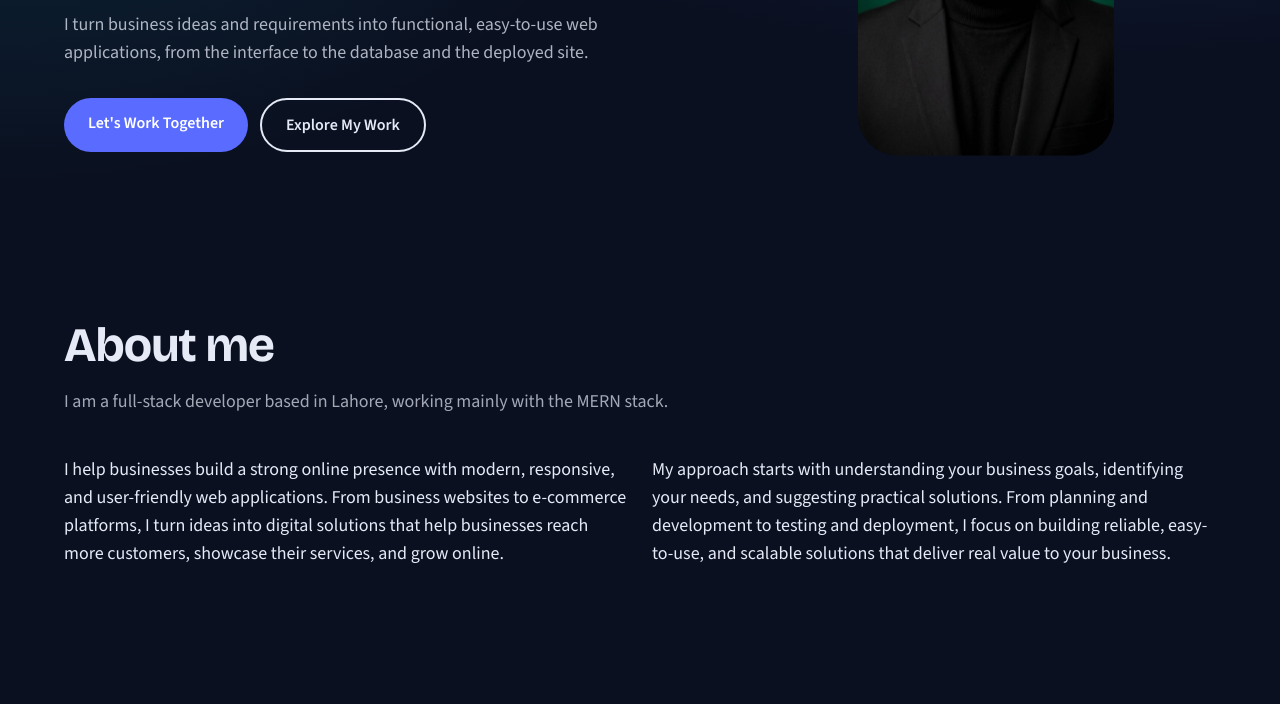
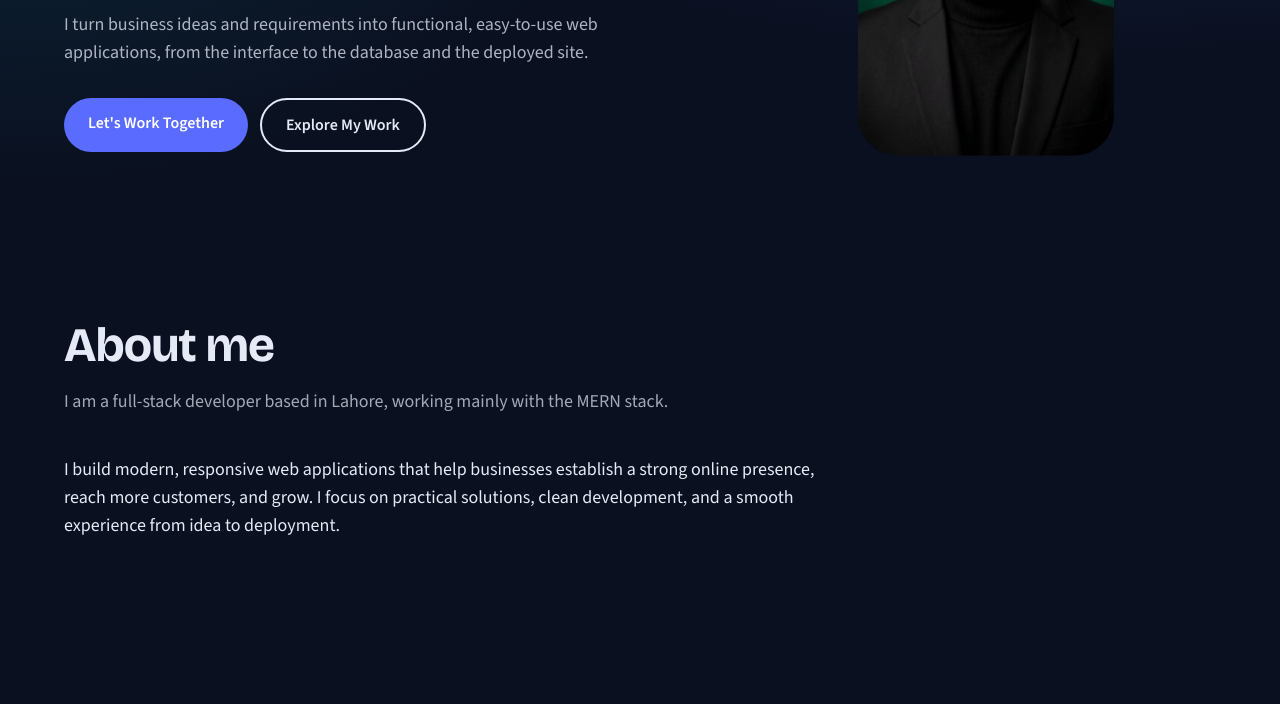
Before and after one commit to haris379/Haris-Builds, a React (Vite) app: page / in a window 1280 px wide. Shown: the part 429-1133 px from the top of the page. Built offline with nearby package versions, Linux system fonts and the light colour scheme.

Commit message:
Update intro

```diff
--- a/src/components/sections/About.tsx
+++ b/src/components/sections/About.tsx
@@ -8,20 +8,12 @@ export default function About() {
       title="About me"
       intro="I am a full-stack developer based in Lahore, working mainly with the MERN stack."
     >
-      <Reveal className="grid gap-6 md:grid-cols-2">
-        <p className="text-lg">
-          I help businesses build a strong online presence with modern,
-          responsive, and user-friendly web applications. From business websites
-          to e-commerce platforms, I turn ideas into digital solutions that help
-          businesses reach more customers, showcase their services, and grow
-          online.
-        </p>
-        <p className="text-lg">
-          My approach starts with understanding your business goals, identifying
-          your needs, and suggesting practical solutions. From planning and
-          development to testing and deployment, I focus on building reliable,
-          easy-to-use, and scalable solutions that deliver real value to your
-          business.
+      <Reveal>
+        <p className="max-w-3xl text-lg">
+          I build modern, responsive web applications that help businesses
+          establish a strong online presence, reach more customers, and grow. I
+          focus on practical solutions, clean development, and a smooth
+          experience from idea to deployment.
         </p>
       </Reveal>
     </Section>
```
